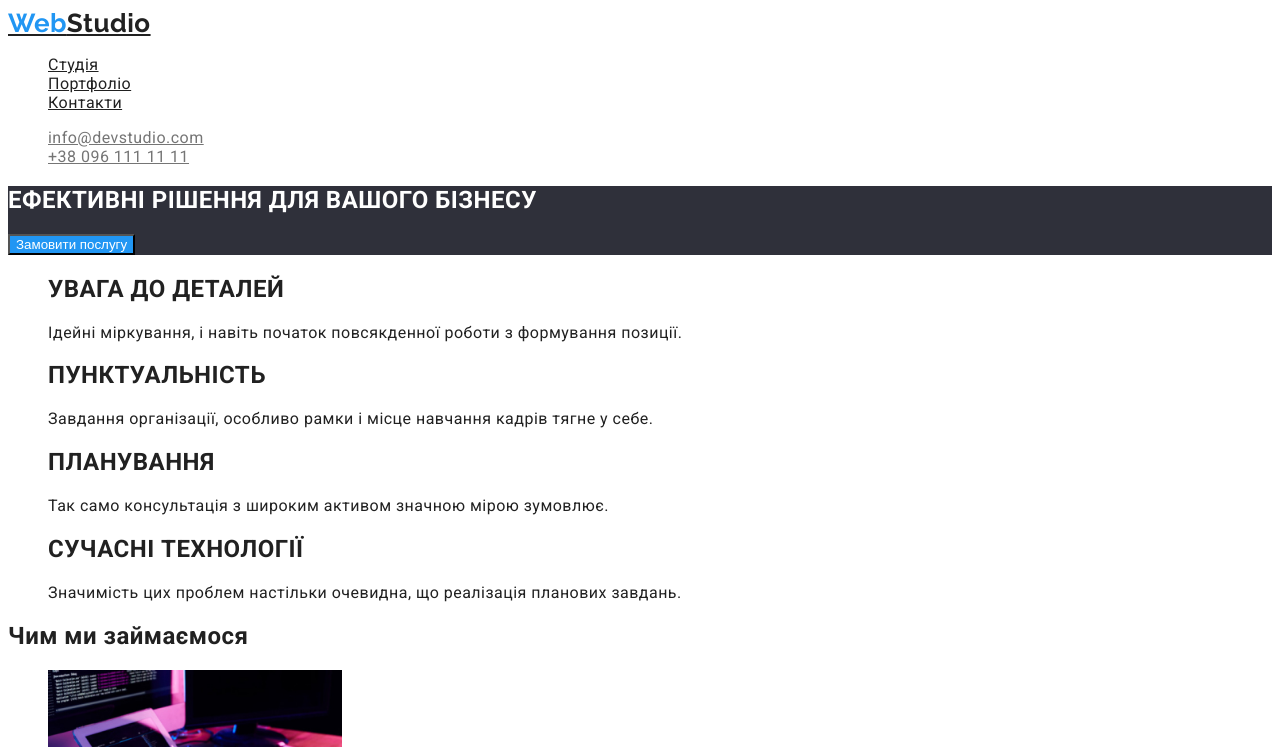
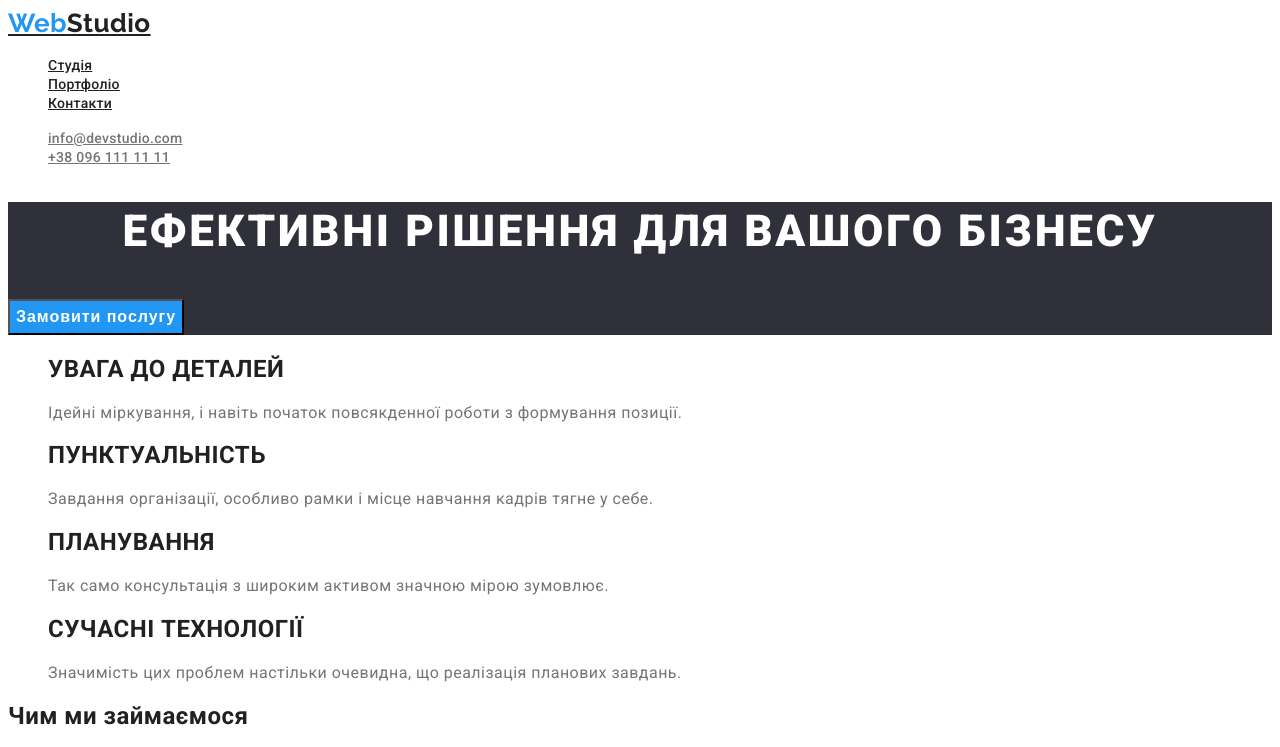
Before and after one commit to Denis-Shupletsov/goit-markup-hw-02, a plain HTML site: page index.html in a window 1280 px wide. Shown: the top 747 px of the page. Drawn offline with Linux system fonts and the light colour scheme.

Commit message:
Разметка

```diff
--- a/css/styles.css
+++ b/css/styles.css
@@ -42,27 +42,41 @@ body {
         /* site-nav */
 .site-nav .link {
     color: var(--header-section-text-color);
+    font-weight: 500;
+    font-size: 14px;
+    line-height: 1.14;
+    letter-spacing: 0.02em;
 }
 
 .site-nav .link:hover,
 .site-nav .link:focus {
     color: var(--focus-color);
 }
-
+        /* info-nav */
 .info-nav .link {
     color: var(--section-subtitle-color);
+    font-weight: 500;
+    font-size: 14px;
+    line-height: 1.14;
+    letter-spacing: 0.02em;
 }
 .info-nav .link:hover,
 .info-nav .link:focus {
     color: var(--focus-color);
 }
-        /* info-nav */
+
 .hero {
     background-color: #2F303A;
 }
 
 .hero-title {
     color: var(--main-text-color);
+    font-weight: 900;
+    font-size: 44px;
+    line-height: 1.36;
+    text-align: center;
+    letter-spacing: 0.06em;
+    text-transform: uppercase;
 }
         /* button */
 .button {
@@ -72,11 +86,21 @@ body {
 .button {
     background-color: var(--focus-color);
     color: #FFFFFF;
+    font-weight: 700;
+    font-size: 16px;
+    line-height: 1.87;
+    letter-spacing: 0.06em;
 }
 
 .hero .button:hover,
 .hero .button:focus
         /* section */
+.section {
+    background-color: #F5F5F5;
+}
+.section-title {
+    color: var(--header-section-text-color);
+}
 .section-subtitle {
     color: var(--section-subtitle-color);
 }
```
